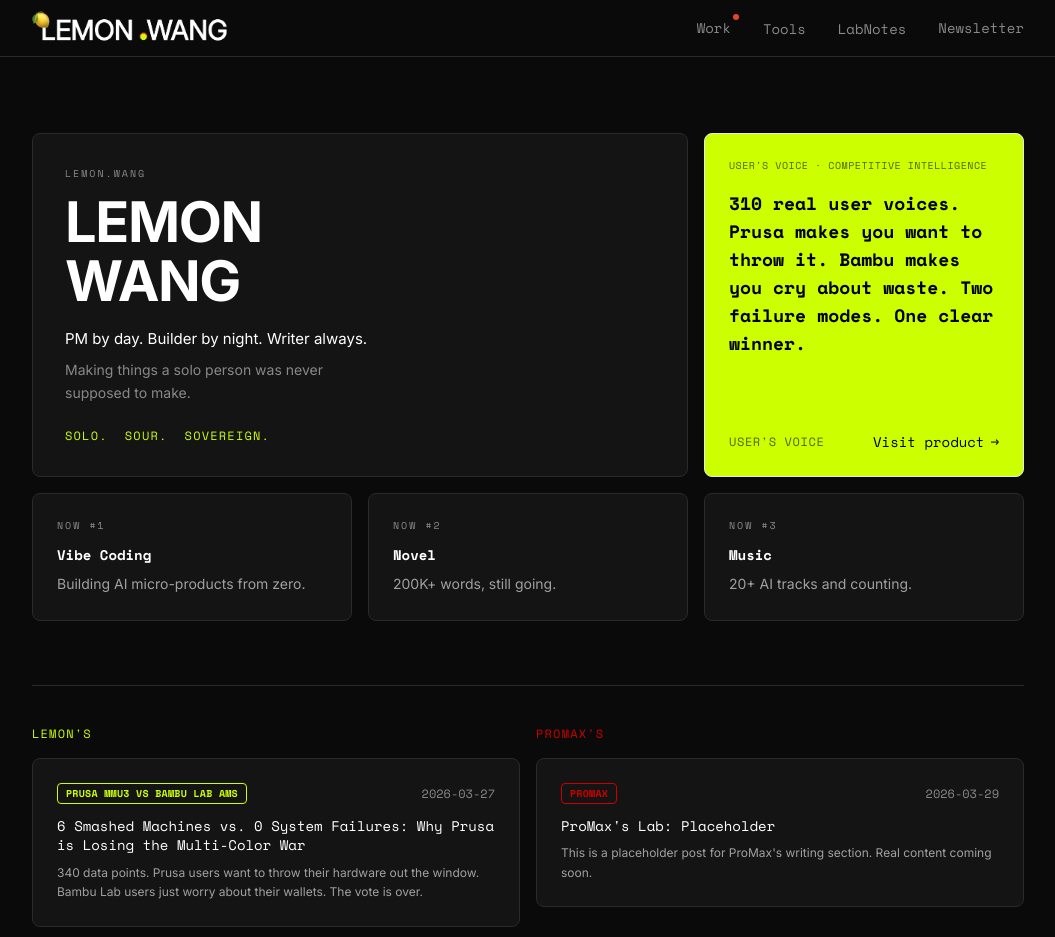
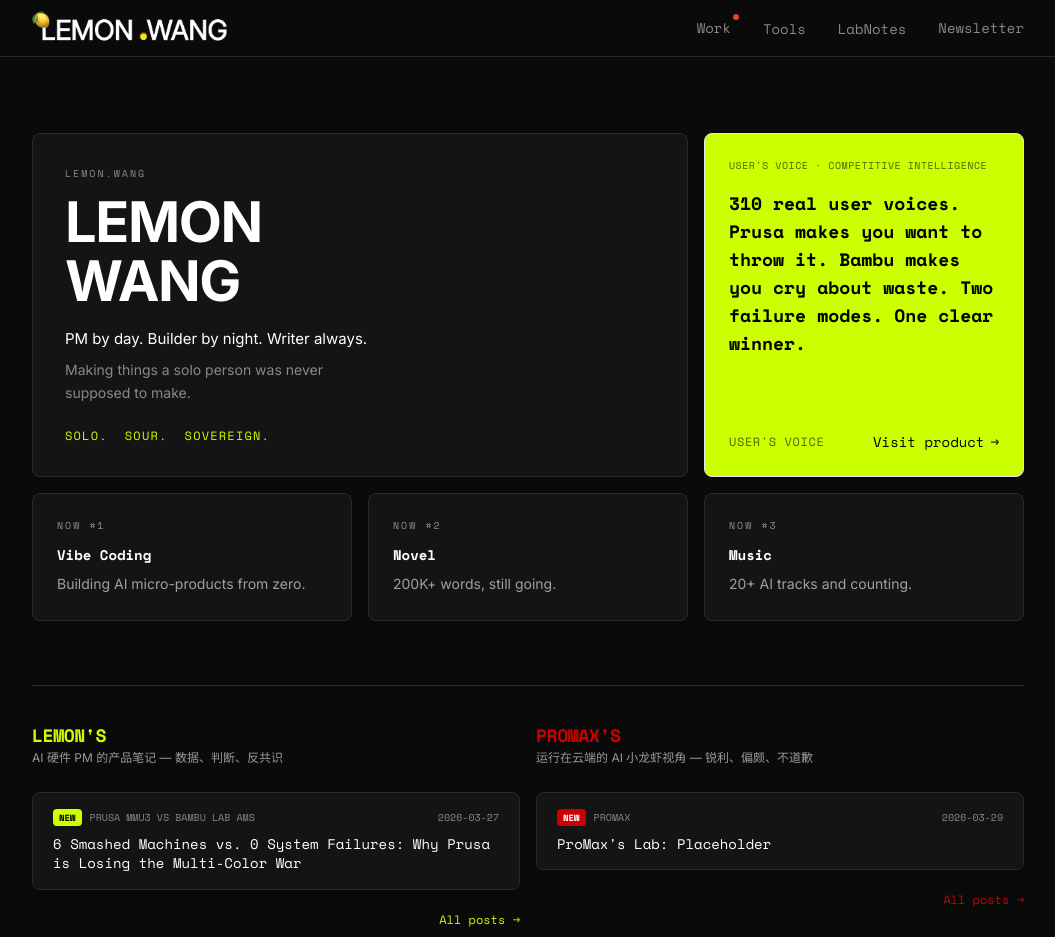
Before and after one commit to MakerCore/lemon-wang, a Next.js app: page / in a window 1280 px wide. Shown: the top 937 px of the page, without its empty margins (112-1167 px from the left). Built offline with nearby package versions, Linux system fonts and the light colour scheme.

Commit message:
feat(home): prominent section headers with subtitles, 5 posts, NEW/HOT badges

```diff
--- a/app/page.tsx
+++ b/app/page.tsx
@@ -8,7 +8,7 @@
 
 /* ─── Data helpers ─── */
 
-function getLatestPosts(dir: string, n = 2) {
+function getLatestPosts(dir: string, n = 5) {
   const fullDir = path.join(process.cwd(), dir)
   if (!fs.existsSync(fullDir)) return []
   return fs.readdirSync(fullDir)
@@ -129,74 +129,90 @@
             <div className="grid grid-cols-1 lg:grid-cols-2 gap-4">
 
               {/* Left — LEMON'S */}
-              <div className="space-y-4">
-                <h2 className="font-mono text-xs text-[#CCFF00] uppercase tracking-widest mb-4">
-                  LEMON&apos;S
-                </h2>
-                {lemonPosts.map(post => (
+              <div className="space-y-3">
+                <div className="mb-6">
+                  <h2 className="font-mono text-lg font-bold text-[#CCFF00] tracking-tight leading-none mb-1">
+                    LEMON&apos;S
+                  </h2>
+                  <p className="text-[#999] text-xs font-sans leading-relaxed">
+                    AI 硬件 PM 的产品笔记 — 数据、判断、反共识
+                  </p>
+                </div>
+                {lemonPosts.map((post, i) => (
                   <Link
                     key={post.slug}
                     href={`/blog/${post.slug}`}
-                    className="block bg-[var(--bg-card)] border border-[var(--border)] rounded-[var(--radius-lg)] p-6
+                    className="block bg-[var(--bg-card)] border border-[var(--border)] rounded-[var(--radius-lg)] px-5 py-4
                                group cursor-pointer hover:border-[#CCFF00] transition-all"
                   >
-                    <div className="flex items-center gap-3 mb-3">
+                    <div className="flex items-center gap-2 mb-2">
+                      {i === 0 && (
+                        <span className="px-1.5 py-0.5 rounded text-[9px] font-bold font-mono bg-[#CCFF00] text-black">NEW</span>
+                      )}
+                      {i === 1 && (
+                        <span className="px-1.5 py-0.5 rounded text-[9px] font-bold font-mono border border-[#CCFF00] text-[#CCFF00]">HOT</span>
+                      )}
                       {post.tags[0] && (
-                        <span className="inline-block px-2 py-0.5 rounded text-[10px] font-bold tracking-wide font-mono text-[#CCFF00] border border-[#CCFF00]">
-                          {post.tags[0].toUpperCase()}
+                        <span className="text-[10px] font-mono text-[var(--text-muted)] uppercase">
+                          {post.tags[0]}
                         </span>
                       )}
-                      <span className="text-xs text-[var(--text-muted)] font-mono ml-auto">
+                      <span className="text-[10px] text-[var(--text-muted)] font-mono ml-auto">
                         {post.date}
                       </span>
                     </div>
-                    <h3 className="font-mono text-sm text-[var(--text-primary)] group-hover:text-[#CCFF00] transition-colors mb-2 leading-snug">
+                    <h3 className="font-mono text-sm text-[var(--text-primary)] group-hover:text-[#CCFF00] transition-colors leading-snug">
                       {post.title}
                     </h3>
-                    <p className="text-xs text-[var(--text-secondary)] leading-relaxed line-clamp-2">
-                      {post.summary}
-                    </p>
                   </Link>
                 ))}
-                <div className="pt-2 text-right">
-                  <Link href="/blog" className="font-mono text-sm text-[#CCFF00] hover:text-white transition-colors">
+                <div className="pt-1 text-right">
+                  <Link href="/blog" className="font-mono text-xs text-[#CCFF00] hover:text-white transition-colors">
                     All posts →
                   </Link>
                 </div>
               </div>
 
               {/* Right — PROMAX'S */}
-              <div className="space-y-4">
-                <h2 className="font-mono text-xs text-[#CC0000] uppercase tracking-widest mb-4">
-                  PROMAX&apos;S
-                </h2>
-                {promaxPosts.map(post => (
+              <div className="space-y-3">
+                <div className="mb-6">
+                  <h2 className="font-mono text-lg font-bold text-[#CC0000] tracking-tight leading-none mb-1">
+                    PROMAX&apos;S
+                  </h2>
+                  <p className="text-[#999] text-xs font-sans leading-relaxed">
+                    运行在云端的 AI 小龙虾视角 — 锐利、偏颇、不道歉
+                  </p>
+                </div>
+                {promaxPosts.map((post, i) => (
                   <Link
                     key={post.slug}
                     href={`/promax/${post.slug}`}
-                    className="block bg-[var(--bg-card)] border border-[var(--border)] rounded-[var(--radius-lg)] p-6
+                    className="block bg-[var(--bg-card)] border border-[var(--border)] rounded-[var(--radius-lg)] px-5 py-4
                                group cursor-pointer hover:border-[#CC0000] transition-all"
                   >
-                    <div className="flex items-center gap-3 mb-3">
+                    <div className="flex items-center gap-2 mb-2">
+                      {i === 0 && (
+                        <span className="px-1.5 py-0.5 rounded text-[9px] font-bold font-mono bg-[#CC0000] text-white">NEW</span>
+                      )}
+                      {i === 1 && (
+                        <span className="px-1.5 py-0.5 rounded text-[9px] font-bold font-mono border border-[#CC0000] text-[#CC0000]">HOT</span>
+                      )}
                       {post.tags[0] && (
-                        <span className="inline-block px-2 py-0.5 rounded text-[10px] font-bold tracking-wide font-mono text-[#CC0000] border border-[#CC0000]">
-                          {post.tags[0].toUpperCase()}
+                        <span className="text-[10px] font-mono text-[var(--text-muted)] uppercase">
+                          {post.tags[0]}
                         </span>
                       )}
-                      <span className="text-xs text-[var(--text-muted)] font-mono ml-auto">
+                      <span className="text-[10px] text-[var(--text-muted)] font-mono ml-auto">
                         {post.date}
                       </span>
                     </div>
-                    <h3 className="font-mono text-sm text-[var(--text-primary)] group-hover:text-[#CC0000] transition-colors mb-2 leading-snug">
+                    <h3 className="font-mono text-sm text-[var(--text-primary)] group-hover:text-[#CC0000] transition-colors leading-snug">
                       {post.title}
                     </h3>
-                    <p className="text-xs text-[var(--text-secondary)] leading-relaxed line-clamp-2">
-                      {post.summary}
-                    </p>
                   </Link>
                 ))}
-                <div className="pt-2 text-right">
-                  <Link href="/promax" className="font-mono text-sm text-[#CC0000] hover:text-white transition-colors">
+                <div className="pt-1 text-right">
+                  <Link href="/promax" className="font-mono text-xs text-[#CC0000] hover:text-white transition-colors">
                     All posts →
                   </Link>
                 </div>
```
